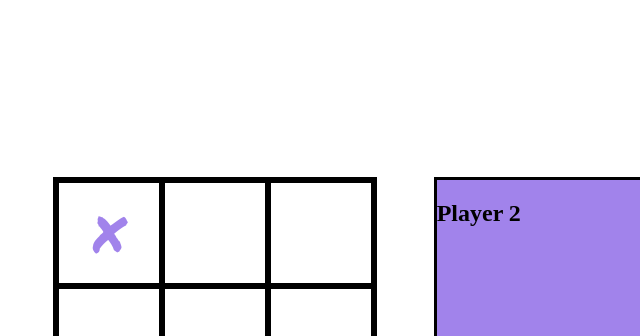
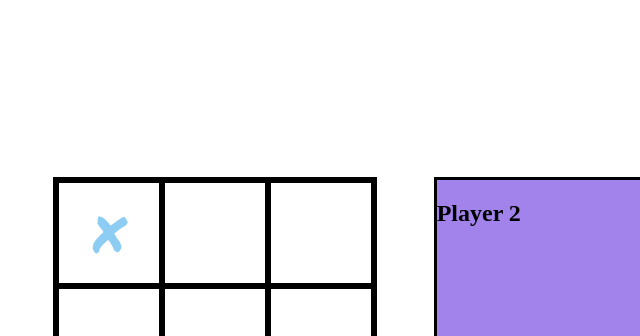
Before and after one commit to Jake-Raffe/Tic-Tac-Toe_front-end_mini-project, a website with bundled scripts: page index.html in a window 1280 px wide. Both pictures are taken after a click on the element 533 px from the left and 232 px from the top of the page. Shown: the top 336 px of the page, 425-1065 px from the left. Built offline with nearby package versions, Linux system fonts and the light colour scheme.

Commit message:
try to debug

```diff
--- a/main.js
+++ b/main.js
@@ -28,7 +28,7 @@ document.getElementsByClassName('icon-display').onclick = changeColor;
 function changeColor(i) {
 
     // if(i/2==0){
-        document.getElementsByClassName('icon-display')[i].style.color = 'rgb(161, 131, 235)';
+    document.getElementsByClassName('icon-display')[i].style.color = 'rgb(141, 205, 244)';
         return false;
 
     // }else{
--- a/style.css
+++ b/style.css
@@ -117,7 +117,7 @@
 .icon-display{
     display: flex;
     font-family: 'Permanent Marker', cursive;
-    color: rgb(141, 205, 244);
+    color: rgb(161, 131, 235);
     font-size: 50px;
     justify-content: center;
     align-items: center;
```
